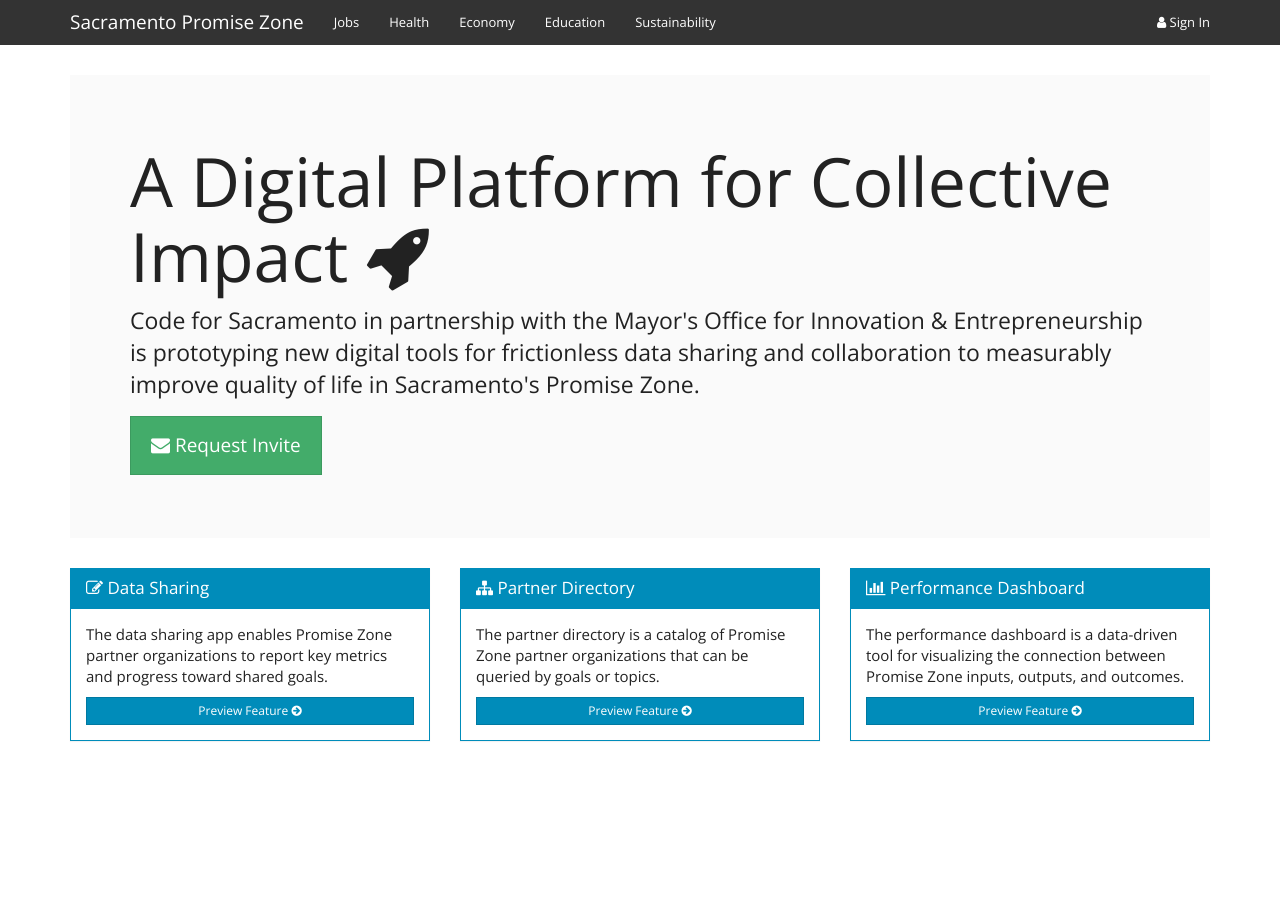
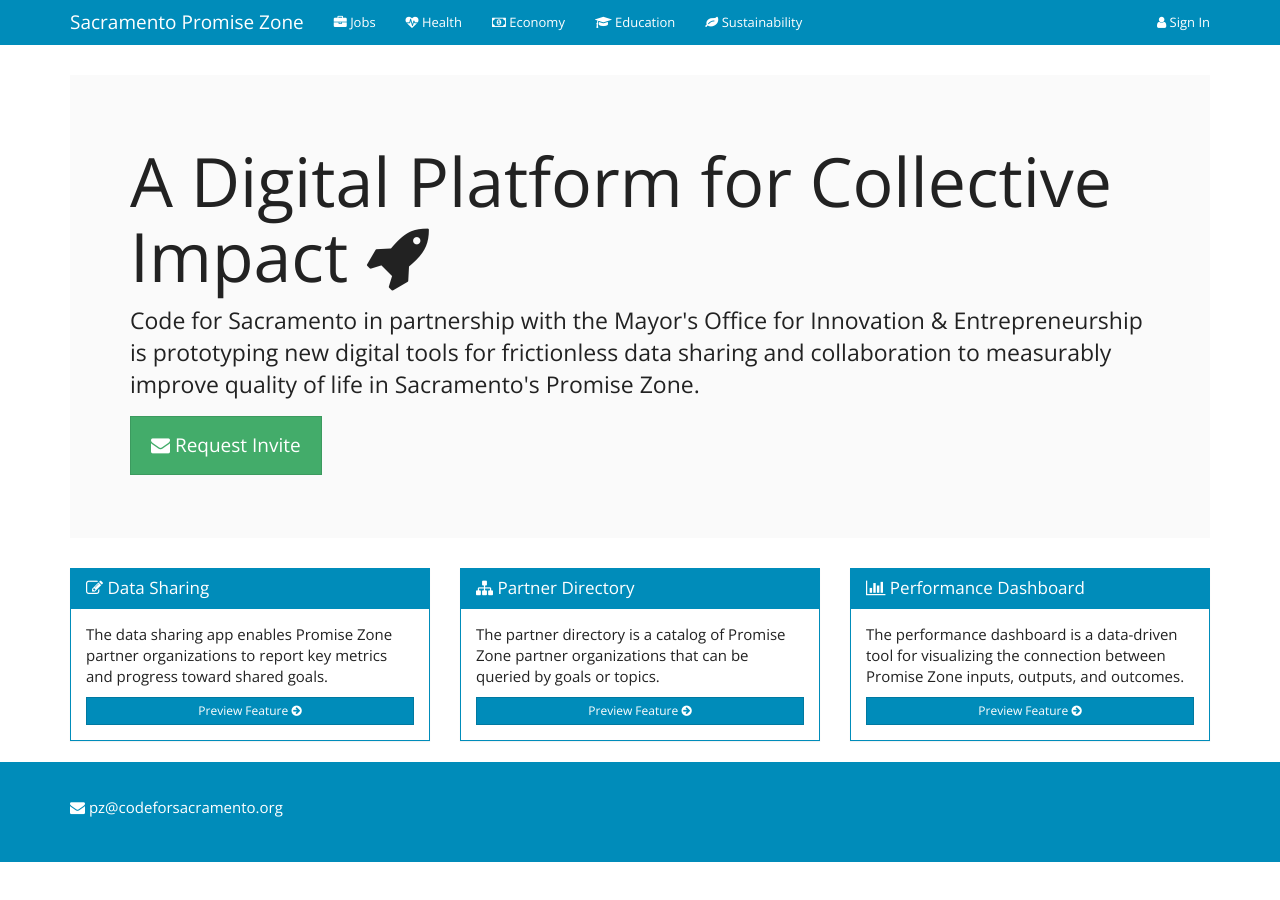
Before and after one commit to code4sac/digital-promise-zone, a Jekyll site: the page built from index.md, in a window 1280 px wide. Built offline with Jekyll 4.4.1, drawn with Linux system fonts in a browser that asks for light colours; nearby versions of some CDN libraries.

Commit message:
Add footer

```diff
--- a/_data/goals.yml
+++ b/_data/goals.yml
@@ -1,20 +1,25 @@
 - id: 1
   name: Create jobs
   slug: jobs
+  icon: briefcase
   description: "Accelerate Job Creation: The Promise Zone partners will accelerate job creation by aligning job creation with the Next Economy Capital Region Prosperity Plan which identifies priority business clusters as opportunities for economic growth."
 - id: 2
   name: Health and wellness
   slug: health
+  icon: heartbeat
   description: "Promote Healthy Behaviors and Increase Health Interventions"
 - id: 3
   name: Increase economic activity
   slug: economy
+  icon: money
   description: "Promote a sustainable economic base: Invest in Building the Promise Zone _ Facilitate and promote projects and program initiatives that support economic growth, quality of life, and job creation in key areas of the Promise Zone."
 - id: 4
   name: Improve educational opportunities
   slug: education
+  icon: graduation-cap
   description: "Increase educational opportunities for all Promise Zone students along the education spectrum _ from PreK to higher education."
 - id: 5
   name: Sustainable communities
   slug: sustainability
+  icon: leaf
   description: "Promote a sustainably built community: Facilitate neighborhood revitalization by creating destinations that are desirable for both living and working."
--- a/_includes/footer.html
+++ b/_includes/footer.html
@@ -1,4 +1,7 @@
-<footer>
+<footer class="footer">
+  <div class="container">
+    <p><i class="fa fa-envelope"></i> pz@codeforsacramento.org</p>
+  </div>
 </footer>
 
 <!-- Bootstrap core JavaScript
--- a/_includes/navbar.html
+++ b/_includes/navbar.html
@@ -1,4 +1,4 @@
-<nav class="navbar navbar-default navbar-fixed-top">
+<nav class="navbar navbar-inverse navbar-fixed-top">
   <div class="container">
     <div class="navbar-header">
       <button type="button" class="navbar-toggle collapsed" data-toggle="collapse" data-target="#navbar" aria-expanded="false" aria-controls="navbar">
@@ -12,7 +12,7 @@
     <div id="navbar" class="collapse navbar-collapse">
       <ul class="nav navbar-nav">
         {% for goal in site.data.goals %}
-          <li><a href="/goals/{{ goal.slug }}">{{ goal.slug | capitalize }}</a></li>
+          <li><a href="/goals/{{ goal.slug }}"><i class="fa fa-{{ goal.icon }}"></i> {{ goal.slug | capitalize }}</a></li>
         {% endfor %}
       </ul>
       <ul class="nav navbar-nav navbar-right">
--- a/css/styles.scss
+++ b/css/styles.scss
@@ -9,7 +9,11 @@
   padding-top: 75px;
   position: relative;
 }
-// footer {
-//   height: 100px;
-//   background-color: $brand-primary;
-// }
+.footer {
+  height: 100px;
+  color: #fff;
+  background-color: $brand-primary;
+}
+.footer .container {
+  padding-top: 35px;
+}
```
